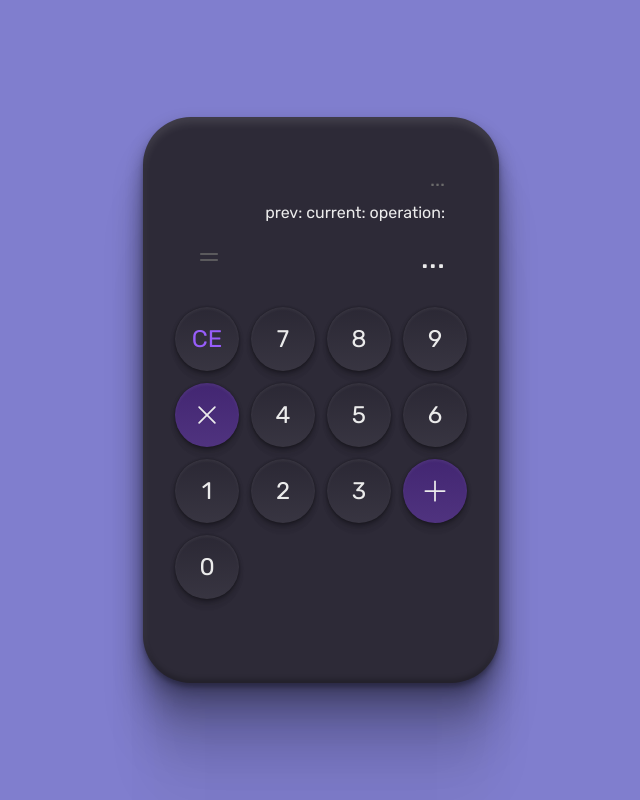
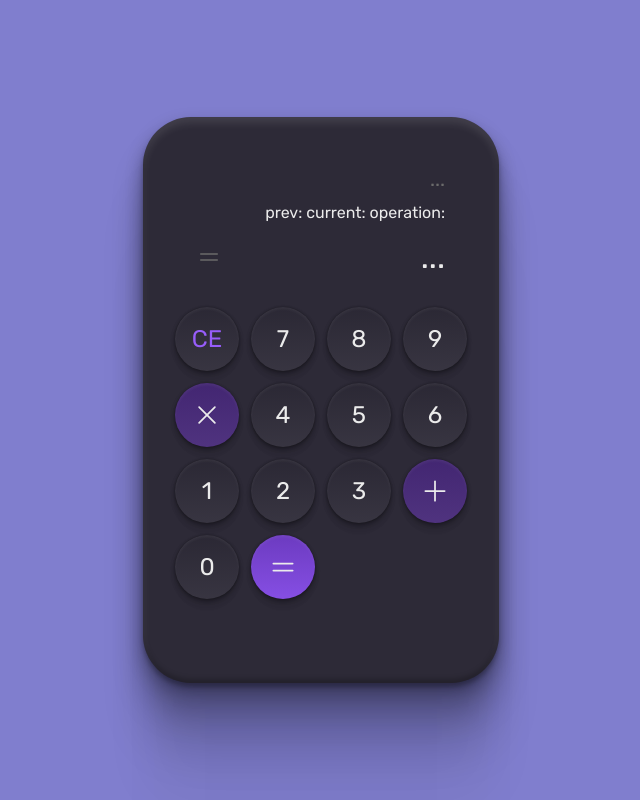
Before and after one commit to eduardamirelly/calculator-boracodar, a React (Vite) app: page / in a window 1280 px wide. Shown: the whole page, without its empty margins (319-959 px from the left). Built offline with nearby package versions, Linux system fonts and the light colour scheme.

Commit message:
:art: use handleResultOperation

```diff
--- a/src/components/CalculatorKeyboard.tsx
+++ b/src/components/CalculatorKeyboard.tsx
@@ -3,7 +3,12 @@ import { useCalculator } from "../hooks/useCalculator";
 import { Key } from "./Key";
 
 export function CalculatorKeyboard() {
-  const { handleKeyClickNumber, handleKeyClickOperation, handleClearAll } = useCalculator();
+  const {
+    handleKeyClickNumber,
+    handleKeyClickOperation,
+    handleClearAll,
+    handleResultOperation
+  } = useCalculator();
 
   return (
     <div className="body-calculator">
@@ -30,7 +35,7 @@ export function CalculatorKeyboard() {
       {/* <Key code="+-" children={<PlusMinus size={28} />} backgroundColor="2" /> */}
       <Key code="0" keyName="0" onKeyClick={handleKeyClickNumber} />
       {/* <Key code="," keyName="," /> */}
-      {/* <Key code="=" children={<Equals size={28} />} backgroundColor="3" onKeyClick={handleKeyClickOperation} /> */}
+      <Key code="=" children={<Equals size={28} />} backgroundColor="3" onKeyClick={handleResultOperation} />
     </div>
   )
 }
--- a/src/contexts/calculatorContext.tsx
+++ b/src/contexts/calculatorContext.tsx
@@ -9,6 +9,7 @@ interface CalculatorContextType {
   handleKeyClickNumber: (keyCode: string) => void;
   handleKeyClickOperation: (keyCode: string) => void;
   handleClearAll: () => void;
+  handleResultOperation: () => void;
 }
 
 export const CalculatorContext = createContext<CalculatorContextType>({} as CalculatorContextType);
@@ -44,9 +45,9 @@ export function CalculatorContextProvider({children}: CalculatorContextProviderP
     setOperation(prevValue ? operation ? operation : keyCode : '');
   }
 
-  const handleResultOperation = (keyCode: string) => {
+  const handleResultOperation = () => {
     if(currentValue && prevValue) {
-      switch (keyCode) {
+      switch (operation) {
         case '+':
           let sumResult = handleSum(Number(prevValue), Number(currentValue));
           setResult(sumResult);
@@ -74,6 +75,7 @@ export function CalculatorContextProvider({children}: CalculatorContextProviderP
       handleKeyClickNumber,
       handleKeyClickOperation,
       handleClearAll,
+      handleResultOperation,
     }}>
       {children}
     </CalculatorContext.Provider>
```
